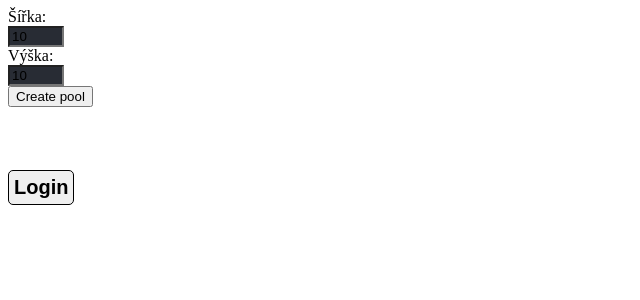
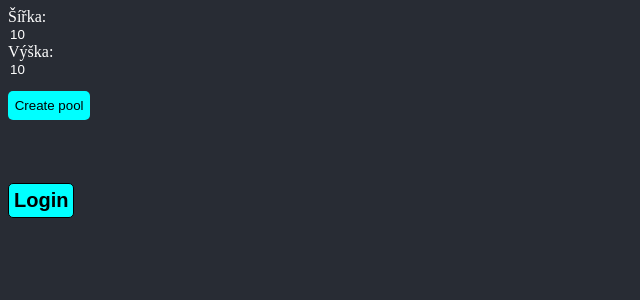
Before and after one commit to PetrVorlos35/HledaniPokladu_WEA, a PHP site: page / in a window 1280 px wide. Shown: the top 300 px of the page, without its empty margins (0-640 px from the left). Run offline with PHP 8.4, Linux system fonts and the light colour scheme.

Commit message:
Update styles.css

```diff
--- a/styles.css
+++ b/styles.css
@@ -23,7 +23,7 @@
 }
 
 #login > form > label {
-    color: black;
+    color: white;
 }
 
 #register{
@@ -51,7 +51,7 @@
 }
 
 #register > form > label {
-    color: black;
+    color: white;
 }
 
 input[type="submit"]{
@@ -62,6 +62,20 @@ input[type="submit"]{
     padding: 0.5em;
     border-radius: 5px;
     margin-top: 1em;
+}
+button{
+    cursor: pointer;
+    background-color: aqua;
+    color: black;
+    border: none;
+    padding: 0.5em;
+    border-radius: 5px;
+    margin-top: 1em;
+}
+
+button:hover{
+    background-color: rgb(0, 129, 129);
+
 }
 
 input[type="submit"]:hover{
@@ -75,4 +89,25 @@ input[type="submit"]:hover{
 input[type="number"]{
     display: block;
     background-color: rgb(40, 44, 52);
+    color: white;
+    border: none;
 }
+
+body{
+    background-color: rgb(40, 44, 52);
+    color: white;
+}
+
+.box{
+    background-color: black;
+    color: white;
+    width: 20px;
+    height: 20px;
+    margin: 0;
+    box-shadow: 0 0 10px #616161;
+    padding: 1px;
+}
+
+.box:hover{
+    background-color: #2e2e2e;
+}
```
